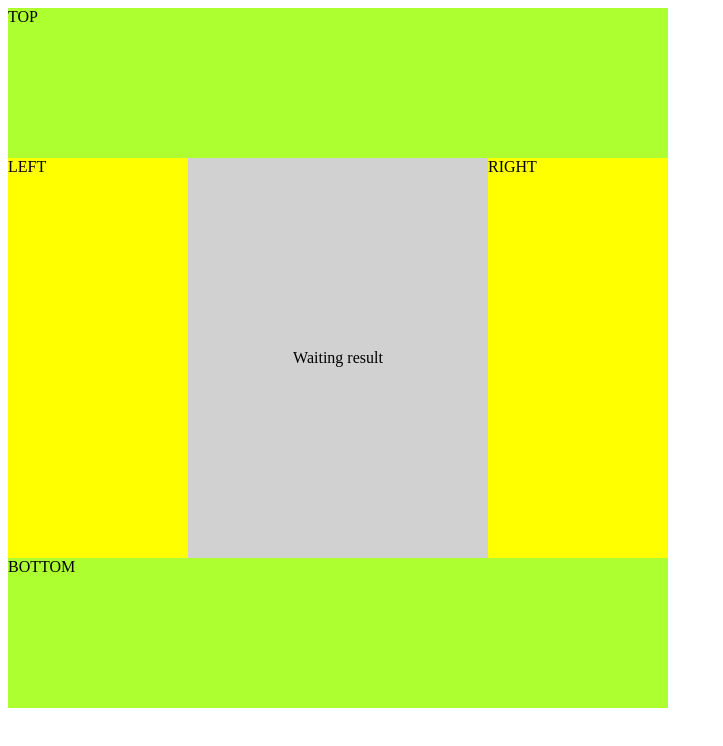
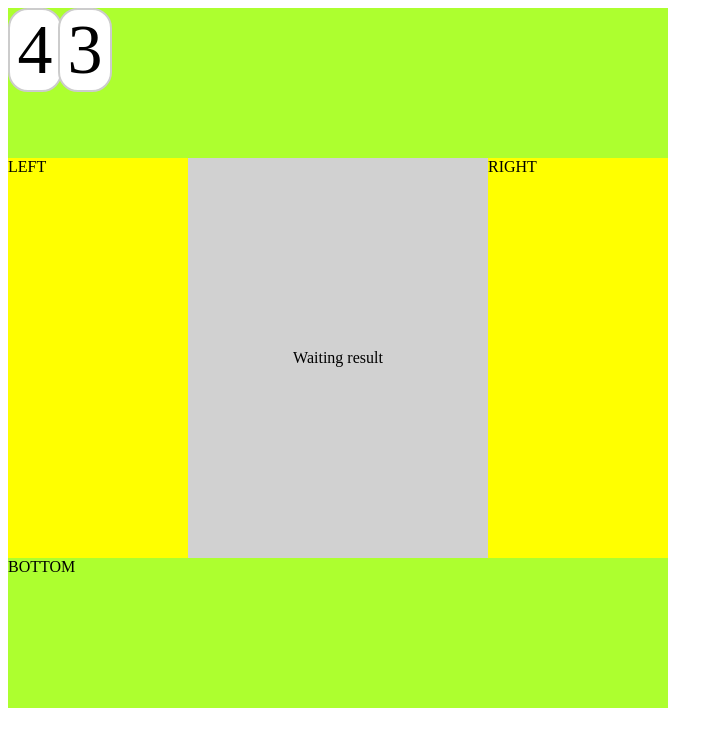
Before and after one commit to Dejan21/BigHilo, an Angular app: page /game in a window 1280 px wide. Shown: the top 746 px of the page, without its empty margins (0-723 px from the left). Built offline with nearby package versions, Linux system fonts and the light colour scheme.

Commit message:
cards history

```diff
--- a/src/app/game.service.ts
+++ b/src/app/game.service.ts
@@ -8,7 +8,7 @@ export class GameService {
 
   cards: any = [];
   betTypes: any = [];
-  results = [];
+  results: any = [];
 
    round = {
     id: 0,
@@ -131,7 +131,8 @@ this.betTypes.push({
 
    gameLoop(){
      const result = this.cards[Math.floor(Math.random() * this.cards.length)] // select random value from the aray
-
+      this.results.push(result)
+      console.log(this.results);
      this.round = {
       id: this.round.id + 1,
       result,
--- a/src/app/game/game.component.css
+++ b/src/app/game/game.component.css
@@ -31,3 +31,17 @@
     flex: 1;
     display: flex;
 }
+
+.top {
+    display: flex;
+  }
+
+  .top .card {
+    width: 50px;
+    height: 80px;
+  }
+
+  .top .card app-card ::ng-deep .card {
+    width: 50px;
+  height: 80px;
+  }
--- a/src/app/game/game.component.html
+++ b/src/app/game/game.component.html
@@ -1,6 +1,8 @@
 <div class="game">
     <div class="top">
-         TOP
+        <div class='card' *ngFor= "let result of gameService.results">
+            <app-card  [card]="result" ></app-card>
+        </div>
     </div>
     <div class="middle">
         <div class="middleLeft">
```
